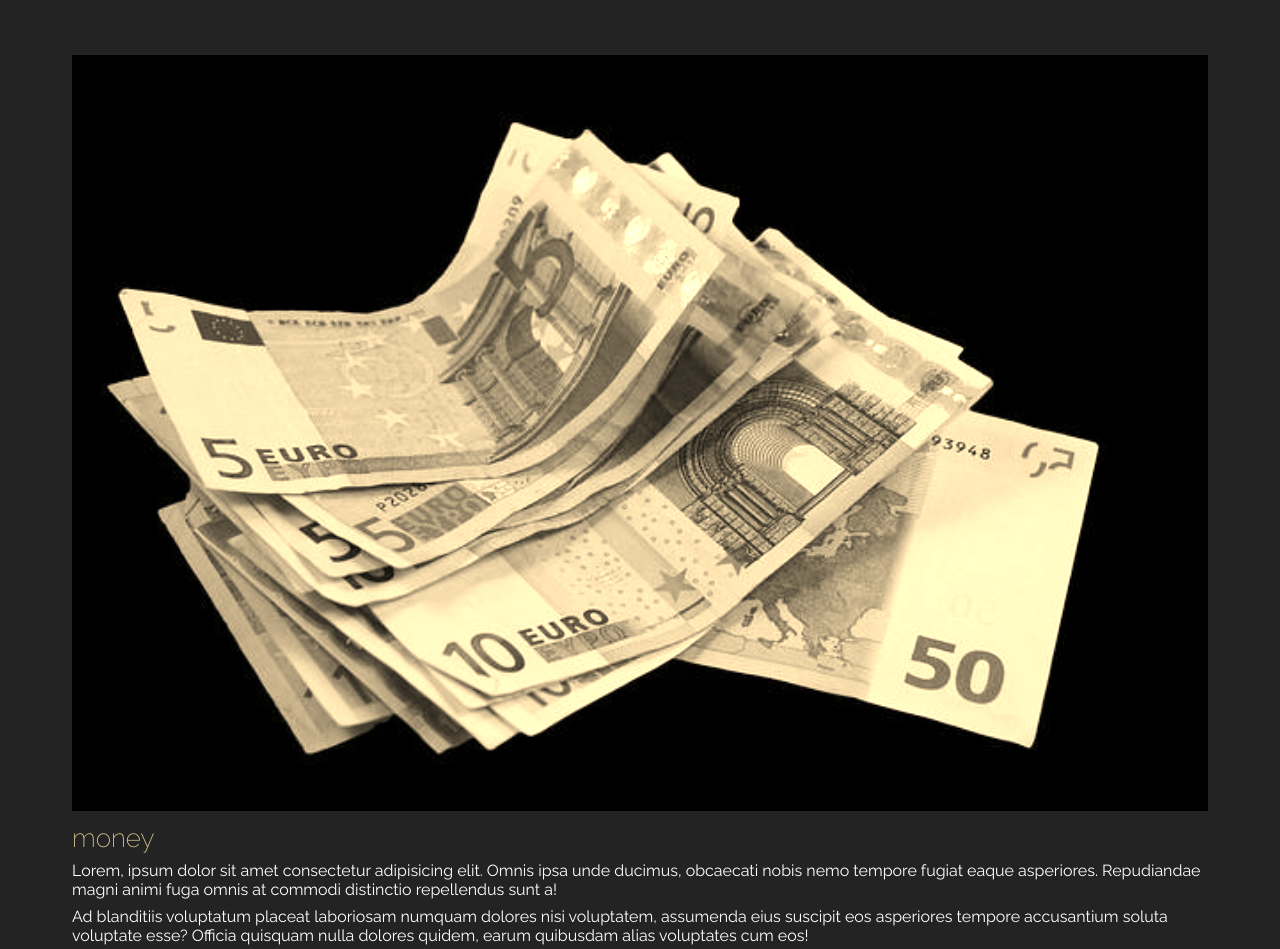
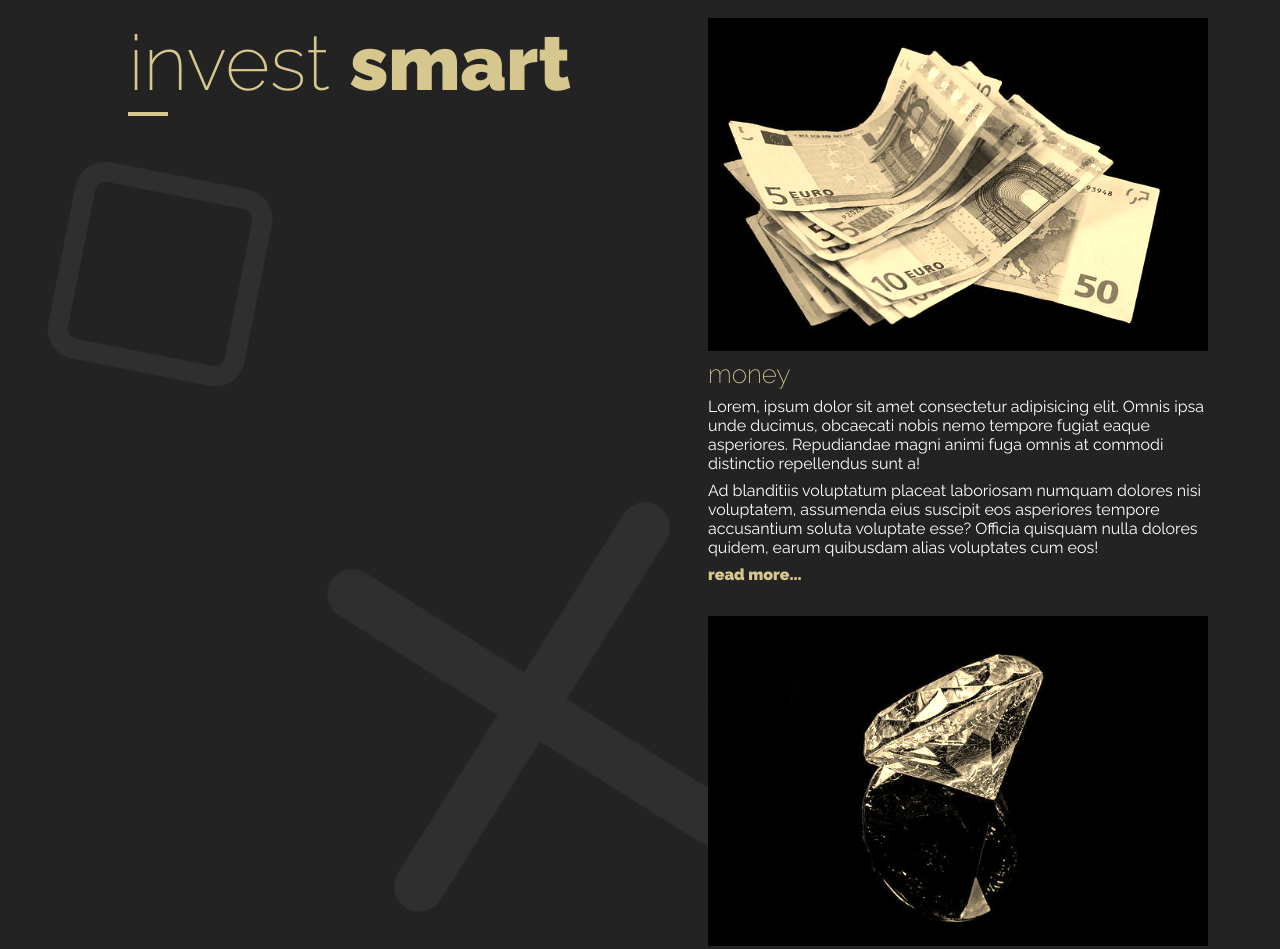
Before and after one commit to tenpiotrekkonieczny/Grid-website, a website: page index.html in a window 1280 px wide. Shown: the part 1360-2309 px from the top of the page. Drawn offline with Linux system fonts and the light colour scheme.

Commit message:
completion of the section invest

```diff
--- a/sass/_large.scss
+++ b/sass/_large.scss
@@ -1,4 +1,13 @@
 @media (min-width: 992px) {
+
+    .section-title {
+		font-size: 4.8em;
+
+		&::before {
+			height: 4px;
+		}
+	}
+
 	h1.company-name {
 		font-size: 6rem;
 	}
--- a/sass/_small.scss
+++ b/sass/_small.scss
@@ -0,0 +1,57 @@
+@media (min-width: 576px) {
+	.info {
+		grid-template-areas:
+		"title box"
+		"title box"
+		"title box";
+		padding: 10em 2em;
+
+		&__box {
+			display: grid;
+			justify-content: end;
+		}
+
+		&__title {
+			padding: 0 1em;
+		}
+
+		&__box-img,
+		&__box-text {
+			max-width: 500px;
+		}
+
+        &__bg-icon {
+            position: absolute;
+            display: block;
+            opacity: 0.05;
+            z-index: -5;
+
+           &--one {
+               top: 14%;
+               width: 20%;
+               animation: rotate-right 160s infinite linear;
+           }
+
+           &--two {
+               bottom: 10%;
+               left: 10%;
+               width: 30%;
+               animation: rotate-left 140s infinite linear;
+           }
+
+           &--three {
+               top: 26%;
+               left: 16%;
+               width: 50%;
+               animation: rotate-left 140s infinite linear;
+           }
+
+           &--four {
+               top: 55%;
+               left: -10%;
+               width: 15%;
+               animation: rotate-right 150s infinite linear;
+           }
+        }
+	}
+}
--- a/sass/main.scss
+++ b/sass/main.scss
@@ -33,6 +33,8 @@ h1.company-name {
 	max-width: 1200px;
 	width: 100%;
 }
+
+
 
 .section-title {
 	position: relative;
@@ -259,9 +261,9 @@ h1.company-name {
 	position: relative;
 	display: grid;
 	grid-template-areas:
-		"title"
-		"box"
-		"box";
+		"title title title"
+		"box box box"
+		"box box box";
 		padding: 6em 2em;
 
 		&__title {
```
Also changed, not shown: css/main.css, 1 other file.
